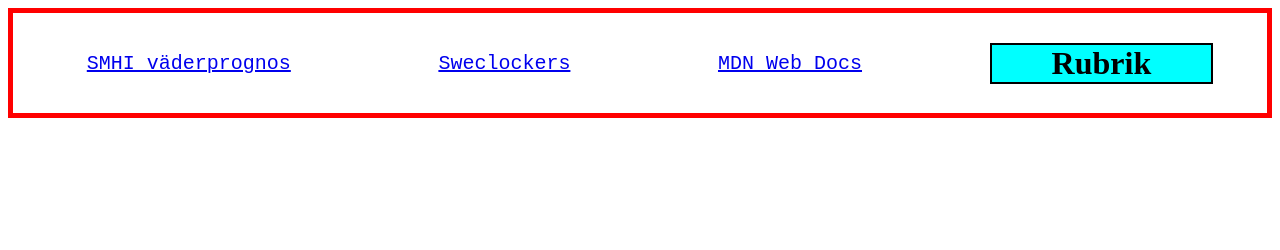
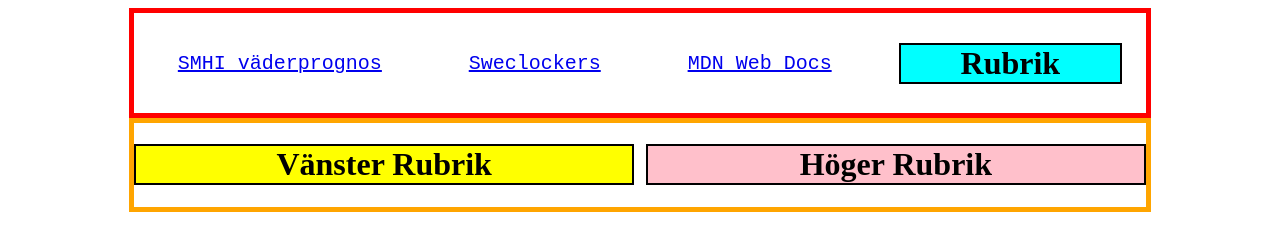
Before and after one commit to TE22A-Inal-Zettergren-Nova/Lek3b-Uppg1-Divar, a plain HTML site: page index.html in a window 1280 px wide. Drawn offline with Linux system fonts and the light colour scheme.

Commit message:
gjort mellan diven

```diff
--- a/index.html
+++ b/index.html
@@ -11,8 +11,16 @@
         <a href="https://smhi.se"> SMHI väderprognos </a>
         <a href="https://www.sweclockers.com/"> Sweclockers </a>
         <a href="https://developer.mozilla.org/en-US/"> MDN Web Docs </a>
-        <h1 id="rubrik">Rubrik</h1>
+        <h1 id="rubrik1">Rubrik</h1>
     </div>
+
+    <div id="mellan">
+        <h1 id = "rubrik_v">Vänster Rubrik</h1>
+
+        <h1 id="rubrik_h">Höger Rubrik</h1>
+
+    </div>
+
 
 </body>
 </html>
--- a/style.css
+++ b/style.css
@@ -5,6 +5,8 @@
     flex-direction: row;
     align-items: center;
     justify-content: space-around;
+    width: 80%;
+    margin: auto;
 
 a{
     margin: 20px;
@@ -13,10 +15,36 @@ a{
 }
 }
 
+
 h1{
+    text-align: center;
+}
+#rubrik1{
     background-color: aqua;
     border: 2px solid black;
-    text-align: center;
     padding-left: 60px;
     padding-right: 60px;
 }
+
+#mellan{
+    border: 5px solid orange;
+    display: flex;
+    flex-direction: row;
+    width: 80%;
+    align-items: center;
+    margin: auto;
+    justify-content: space-between;
+
+}
+
+#rubrik_v{
+    border: 2px solid black;
+    background-color: yellow;
+    width: 49%;
+}
+
+#rubrik_h{
+    border: 2px solid black;
+    background-color: pink;
+    width: 49%;
+}
```
